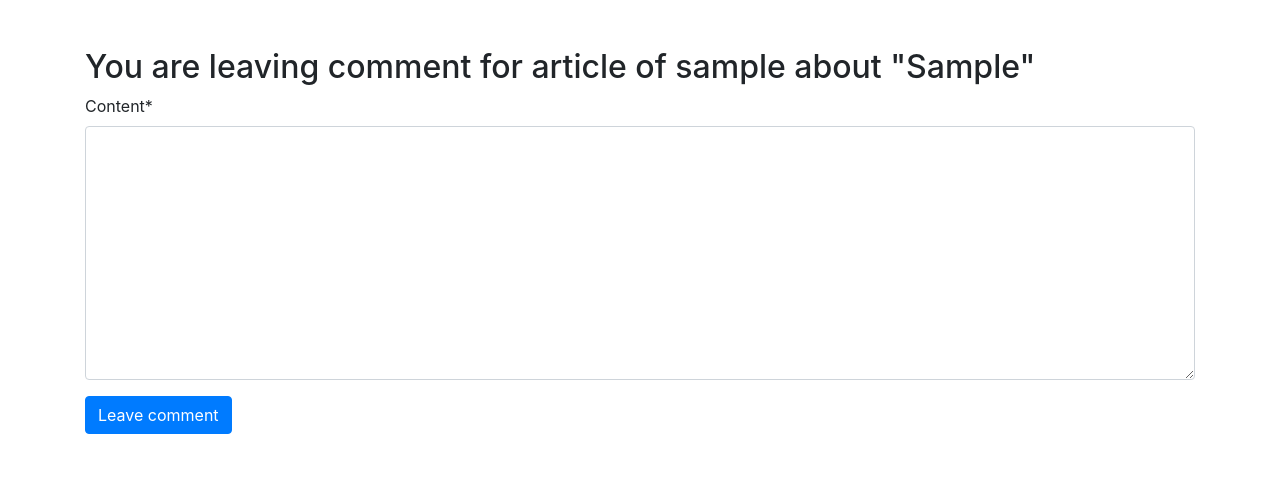
After one commit to Andrew-157/dj_training_3, a Django app: page /articles/public/1/comment/ in a window 1280 px wide. The commit adds this page. Shown: the top 481 px of the page. Run offline with Django 4.2, Linux system fonts and the light colour scheme; a user stored in the database is signed in; tables that the repository leaves empty hold one stand-in row (values such as "Sample post"); some libraries are stand-ins or nearby versions.

Commit message:
Added leaving comment feature

```diff
--- a/articles/forms.py
+++ b/articles/forms.py
@@ -1,7 +1,7 @@
 from django import forms
 from django.contrib.auth.forms import UserCreationForm
 from django.contrib.auth.models import User
-from .models import Article
+from .models import Article, Comment
 
 
 class NewUserForm(UserCreationForm):
@@ -49,3 +49,22 @@ class UpdateArticleForm(forms.ModelForm):
         article_to_update.content = content
         article_to_update.author = author
         article_to_update.save()
+
+
+class LeaveCommentForm(forms.ModelForm):
+    def __init__(self, user, article, *args, **kwargs):
+        self.user = user
+        self.article = article
+        super(LeaveCommentForm, self).__init__(*args, **kwargs)
+
+    class Meta:
+        model = Comment
+        exclude = ['commentator', 'article', 'pub_date']
+
+    def save(self):
+        commentator = self.user
+        article = self.article
+        content = self.cleaned_data['content']
+        comment = Comment(commentator=commentator,
+                          article=article, content=content)
+        comment.save()
--- a/articles/models.py
+++ b/articles/models.py
@@ -7,3 +7,10 @@ class Article(models.Model):
     author = models.ForeignKey(User, on_delete=models.CASCADE)
     content = models.TextField(null=False)
     pub_date = models.DateTimeField(auto_now_add=True)
+
+
+class Comment(models.Model):
+    commentator = models.ForeignKey(User, on_delete=models.CASCADE)
+    article = models.ForeignKey(Article, on_delete=models.CASCADE)
+    content = models.TextField(null=False)
+    pub_date = models.DateTimeField(auto_now_add=True)
--- /dev/null
+++ b/articles/templates/articles/leave_comment.html
@@ -0,0 +1,25 @@
+<!DOCTYPE html>
+<html lang="en">
+<head>
+    <meta charset="UTF-8">
+    <meta http-equiv="X-UA-Compatible" content="IE=edge">
+    <meta name="viewport" content="width=device-width, initial-scale=1.0">
+    <link
+      rel="stylesheet"
+      href="https://stackpath.bootstrapcdn.com/bootstrap/4.4.1/css/bootstrap.min.css"
+      integrity="sha384-Vkoo8x4CGsO3+Hhxv8T/Q5PaXtkKtu6ug5TOeNV6gBiFeWPGFN9MuhOf23Q9Ifjh"
+      crossorigin="anonymous"
+    />
+    <title>Leave comment</title>
+</head>
+<body>
+    {% load crispy_forms_tags %}
+    <div class="container py-5">
+        <h2>You are leaving comment for article of {{ article.author }} about "{{ article.topic }}"</h2>
+      <form action="{% url 'articles:leave-comment' article.id %}" method="post">
+        {% csrf_token %} {{ form|crispy }}
+        <button class="btn btn-primary" type="submit">Leave comment</button>
+      </form>
+    </div>
+</body>
+</html>
--- a/articles/urls.py
+++ b/articles/urls.py
@@ -9,13 +9,15 @@ urlpatterns = [
     path('login/', views.login_request, name='login'),
     path('logout/', views.logout_request, name='logout'),
     path('publish/', views.publish_article, name='publish-article'),
-    path('personal/<int:user_id>/', views.personal, name='personal-page'),
+    path('personal/<int:user_id>/', views.personal_page, name='personal-page'),
     path('personal/<int:user_id>/<int:article_id>/',
          views.personal_article, name='personal-article'),
     path('personal/<int:user_id>/<int:article_id>/delete/',
          views.delete_article, name='delete-article'),
     path('personal/<int:user_id>/<int:article_id>/update/',
          views.update_article, name='update-article'),
-    path('public/', views.public, name='public'),
-    path('public/<int:article_id>', views.public_article, name='public-article')
+    path('public/', views.public_page, name='public'),
+    path('public/<int:article_id>/', views.public_article, name='public-article'),
+    path('public/<int:article_id>/comment/',
+         views.leave_comment, name='leave-comment')
 ]
--- a/articles/views.py
+++ b/articles/views.py
@@ -6,8 +6,8 @@ from django.urls import reverse
 from django.contrib.auth.forms import AuthenticationForm
 from django.contrib import messages
 from django.core.paginator import Paginator
-from .forms import NewUserForm, UpdateArticleForm, PublishArticleForm
-from .models import Article
+from .forms import NewUserForm, UpdateArticleForm, PublishArticleForm, LeaveCommentForm
+from .models import Article, Comment
 
 
 def index(request):
@@ -112,7 +112,7 @@ def update_article(request, user_id, article_id):
                 return render(request, 'articles/update_article.html', {'form': form, 'article_id': article_id})
 
 
-def public(request):
+def public_page(request):
     articles_list = Article.objects.select_related(
         'author').order_by('-pub_date').all()
     paginator = Paginator(articles_list, 5)
@@ -124,14 +124,38 @@ def public(request):
 def public_article(request, article_id):
     article = Article.objects.select_related(
         'author').filter(id=article_id).first()
+    comments = Comment.objects.select_related('commentator').filter(
+        article=article).order_by('-pub_date').all()
     if not article:
         return render(request, 'articles/not_exists.html')
 
     else:
-        return render(request, 'articles/public_article.html', {'article': article})
+        return render(request, 'articles/public_article.html', {'article': article, 'comments': comments})
 
 
-def personal(request, user_id):
+def leave_comment(request, article_id):
+    current_user = request.user
+    if not current_user.is_authenticated:
+        messages.info(
+            request, 'You cannot leave comment, you are not authenticated')
+        return render(request, 'articles/become_user.html')
+    else:
+        article = Article.objects.filter(
+            pk=article_id).select_related('author').first()
+        if not article:
+            return render(request, 'articles/not_exists.html')
+        else:
+            if request.method == 'POST':
+                form = LeaveCommentForm(current_user, article, request.POST)
+                if form.is_valid():
+                    form.save()
+                    return HttpResponseRedirect(reverse('articles:public-article', args=(article_id, )))
+            else:
+                form = LeaveCommentForm(current_user, article)
+                return render(request, 'articles/leave_comment.html', {'form': form, 'article': article})
+
+
+def personal_page(request, user_id):
     current_user = request.user
     if current_user.is_authenticated and current_user.id == user_id:
         articles_list = Article.objects.filter(
```
Also changed, not shown: articles/templates/articles/public_article.html (+15 -4 lines), articles/migrations/0003_comment.py (added), articles/migrations/0004_rename_author_comment_commentator.py (added).
